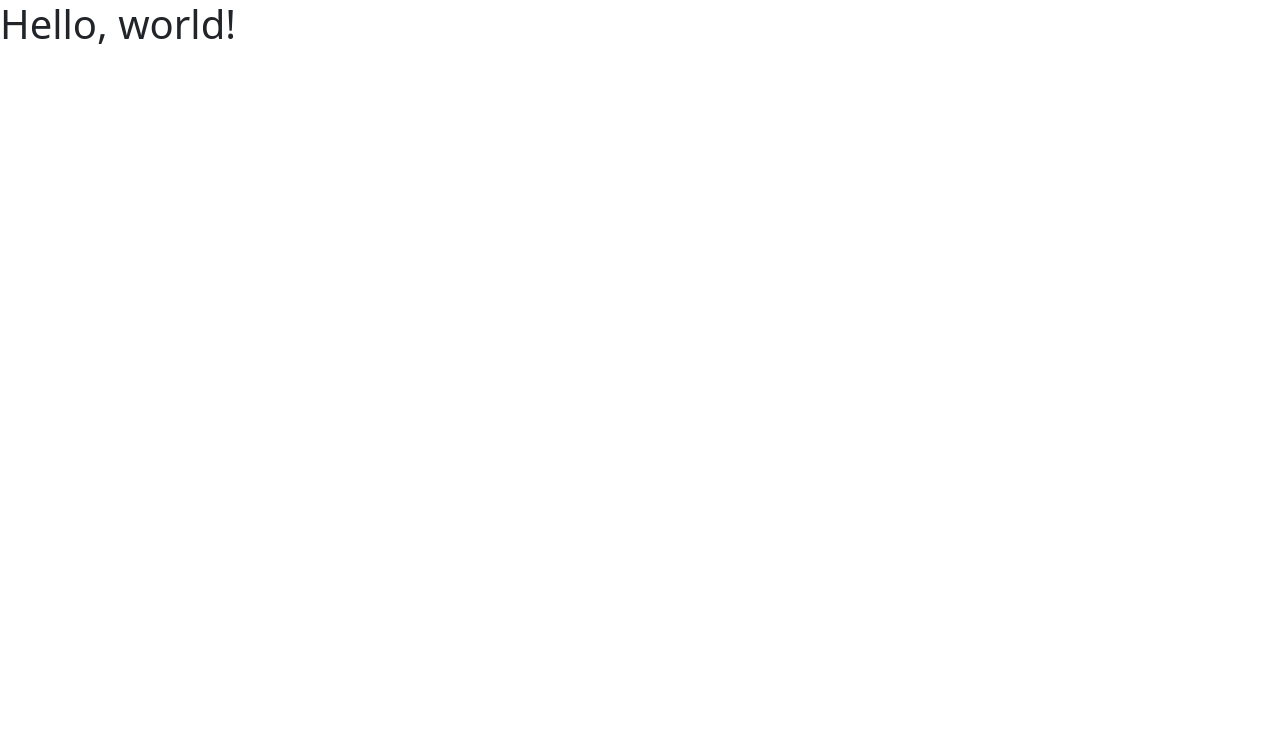
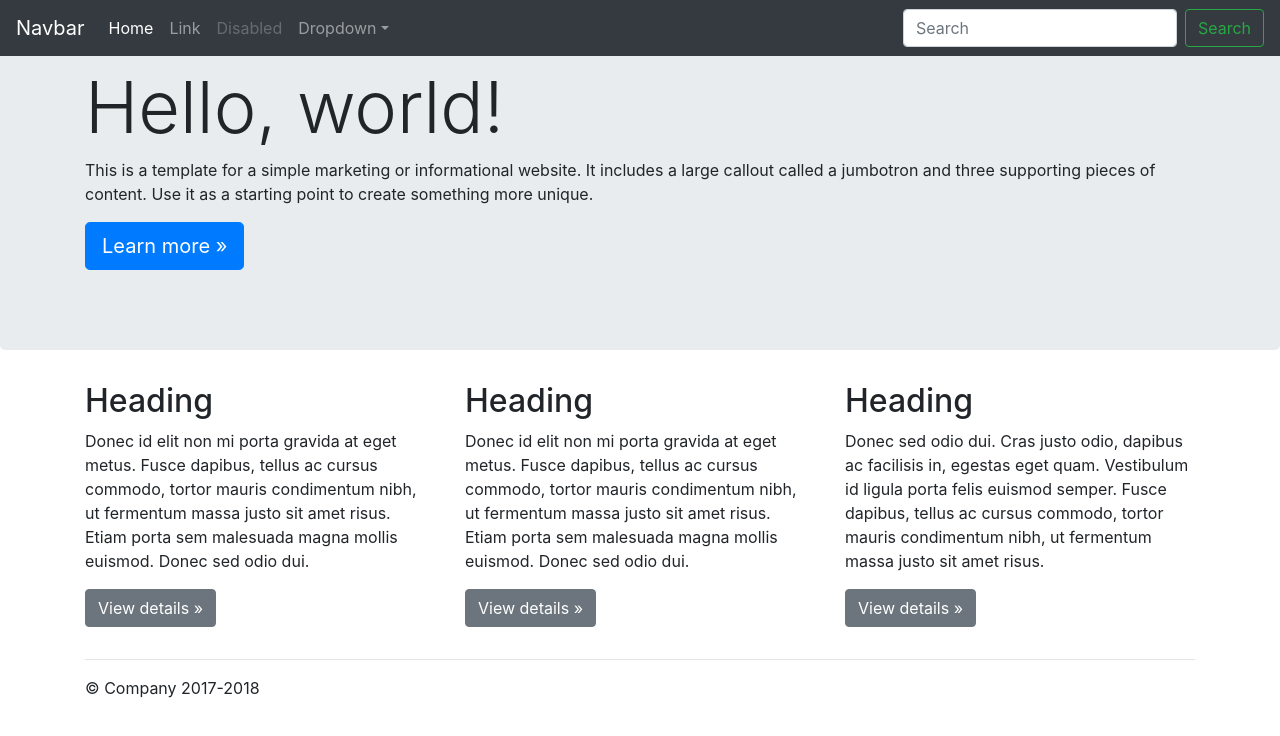
Before and after one commit to matanitahdev/personal-website-repo, a plain HTML site: page index.html in a window 1280 px wide. Drawn offline with nearby package versions, Linux system fonts and the light colour scheme.

Commit message:
Update index.html

```diff
--- a/index.html
+++ b/index.html
@@ -2,12 +2,104 @@
 <html lang="en">
   <head>
     <meta charset="utf-8">
-    <meta name="viewport" content="width=device-width, initial-scale=1">
-    <title>Bootstrap demo</title>
-    <link href="https://cdn.jsdelivr.net/npm/bootstrap@5.3.3/dist/css/bootstrap.min.css" rel="stylesheet" integrity="sha384-QWTKZyjpPEjISv5WaRU9OFeRpok6YctnYmDr5pNlyT2bRjXh0JMhjY6hW+ALEwIH" crossorigin="anonymous">
+    <meta name="viewport" content="width=device-width, initial-scale=1, shrink-to-fit=no">
+    <meta name="description" content="">
+    <meta name="author" content="">
+    <link rel="icon" href="/docs/4.0/assets/img/favicons/favicon.ico">
+
+    <title>Jumbotron Template for Bootstrap</title>
+
+    <link rel="canonical" href="https://getbootstrap.com/docs/4.0/examples/jumbotron/">
+
+    <!-- Bootstrap core CSS -->
+    <link href="../../dist/css/bootstrap.min.css" rel="stylesheet">
+
+    <!-- Custom styles for this template -->
+    <link href="jumbotron.css" rel="stylesheet">
   </head>
+
   <body>
-    <h1>Hello, world!</h1>
-    <script src="https://cdn.jsdelivr.net/npm/bootstrap@5.3.3/dist/js/bootstrap.bundle.min.js" integrity="sha384-YvpcrYf0tY3lHB60NNkmXc5s9fDVZLESaAA55NDzOxhy9GkcIdslK1eN7N6jIeHz" crossorigin="anonymous"></script>
+
+    <nav class="navbar navbar-expand-md navbar-dark fixed-top bg-dark">
+      <a class="navbar-brand" href="#">Navbar</a>
+      <button class="navbar-toggler" type="button" data-toggle="collapse" data-target="#navbarsExampleDefault" aria-controls="navbarsExampleDefault" aria-expanded="false" aria-label="Toggle navigation">
+        <span class="navbar-toggler-icon"></span>
+      </button>
+
+      <div class="collapse navbar-collapse" id="navbarsExampleDefault">
+        <ul class="navbar-nav mr-auto">
+          <li class="nav-item active">
+            <a class="nav-link" href="#">Home <span class="sr-only">(current)</span></a>
+          </li>
+          <li class="nav-item">
+            <a class="nav-link" href="#">Link</a>
+          </li>
+          <li class="nav-item">
+            <a class="nav-link disabled" href="#">Disabled</a>
+          </li>
+          <li class="nav-item dropdown">
+            <a class="nav-link dropdown-toggle" href="http://example.com" id="dropdown01" data-toggle="dropdown" aria-haspopup="true" aria-expanded="false">Dropdown</a>
+            <div class="dropdown-menu" aria-labelledby="dropdown01">
+              <a class="dropdown-item" href="#">Action</a>
+              <a class="dropdown-item" href="#">Another action</a>
+              <a class="dropdown-item" href="#">Something else here</a>
+            </div>
+          </li>
+        </ul>
+        <form class="form-inline my-2 my-lg-0">
+          <input class="form-control mr-sm-2" type="text" placeholder="Search" aria-label="Search">
+          <button class="btn btn-outline-success my-2 my-sm-0" type="submit">Search</button>
+        </form>
+      </div>
+    </nav>
+
+    <main role="main">
+
+      <!-- Main jumbotron for a primary marketing message or call to action -->
+      <div class="jumbotron">
+        <div class="container">
+          <h1 class="display-3">Hello, world!</h1>
+          <p>This is a template for a simple marketing or informational website. It includes a large callout called a jumbotron and three supporting pieces of content. Use it as a starting point to create something more unique.</p>
+          <p><a class="btn btn-primary btn-lg" href="#" role="button">Learn more &raquo;</a></p>
+        </div>
+      </div>
+
+      <div class="container">
+        <!-- Example row of columns -->
+        <div class="row">
+          <div class="col-md-4">
+            <h2>Heading</h2>
+            <p>Donec id elit non mi porta gravida at eget metus. Fusce dapibus, tellus ac cursus commodo, tortor mauris condimentum nibh, ut fermentum massa justo sit amet risus. Etiam porta sem malesuada magna mollis euismod. Donec sed odio dui. </p>
+            <p><a class="btn btn-secondary" href="#" role="button">View details &raquo;</a></p>
+          </div>
+          <div class="col-md-4">
+            <h2>Heading</h2>
+            <p>Donec id elit non mi porta gravida at eget metus. Fusce dapibus, tellus ac cursus commodo, tortor mauris condimentum nibh, ut fermentum massa justo sit amet risus. Etiam porta sem malesuada magna mollis euismod. Donec sed odio dui. </p>
+            <p><a class="btn btn-secondary" href="#" role="button">View details &raquo;</a></p>
+          </div>
+          <div class="col-md-4">
+            <h2>Heading</h2>
+            <p>Donec sed odio dui. Cras justo odio, dapibus ac facilisis in, egestas eget quam. Vestibulum id ligula porta felis euismod semper. Fusce dapibus, tellus ac cursus commodo, tortor mauris condimentum nibh, ut fermentum massa justo sit amet risus.</p>
+            <p><a class="btn btn-secondary" href="#" role="button">View details &raquo;</a></p>
+          </div>
+        </div>
+
+        <hr>
+
+      </div> <!-- /container -->
+
+    </main>
+
+    <footer class="container">
+      <p>&copy; Company 2017-2018</p>
+    </footer>
+
+    <!-- Bootstrap core JavaScript
+    ================================================== -->
+    <!-- Placed at the end of the document so the pages load faster -->
+    <script src="https://code.jquery.com/jquery-3.2.1.slim.min.js" integrity="sha384-KJ3o2DKtIkvYIK3UENzmM7KCkRr/rE9/Qpg6aAZGJwFDMVNA/GpGFF93hXpG5KkN" crossorigin="anonymous"></script>
+    <script>window.jQuery || document.write('<script src="../../assets/js/vendor/jquery-slim.min.js"><\/script>')</script>
+    <script src="../../assets/js/vendor/popper.min.js"></script>
+    <script src="../../dist/js/bootstrap.min.js"></script>
   </body>
 </html>
```
